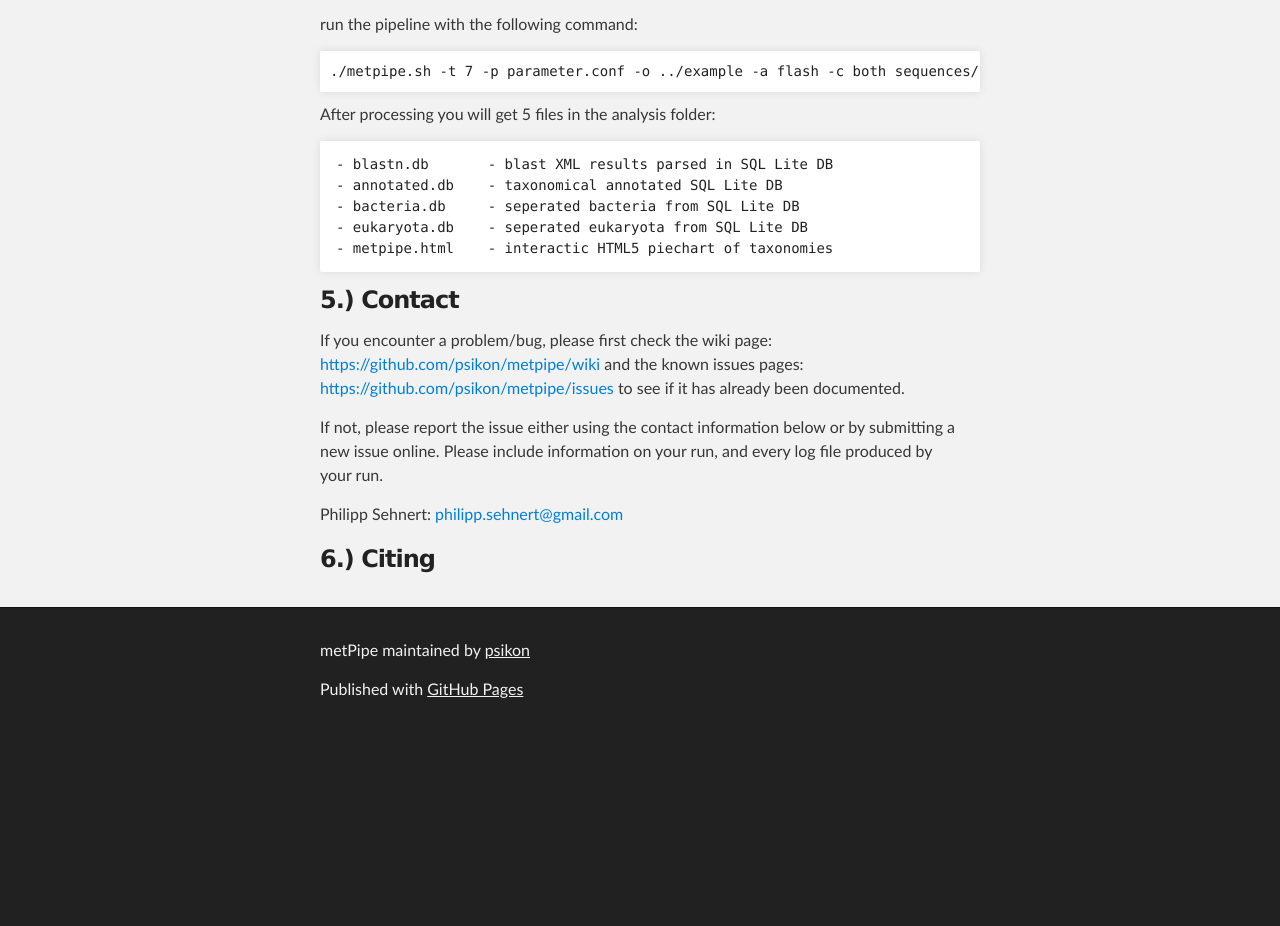
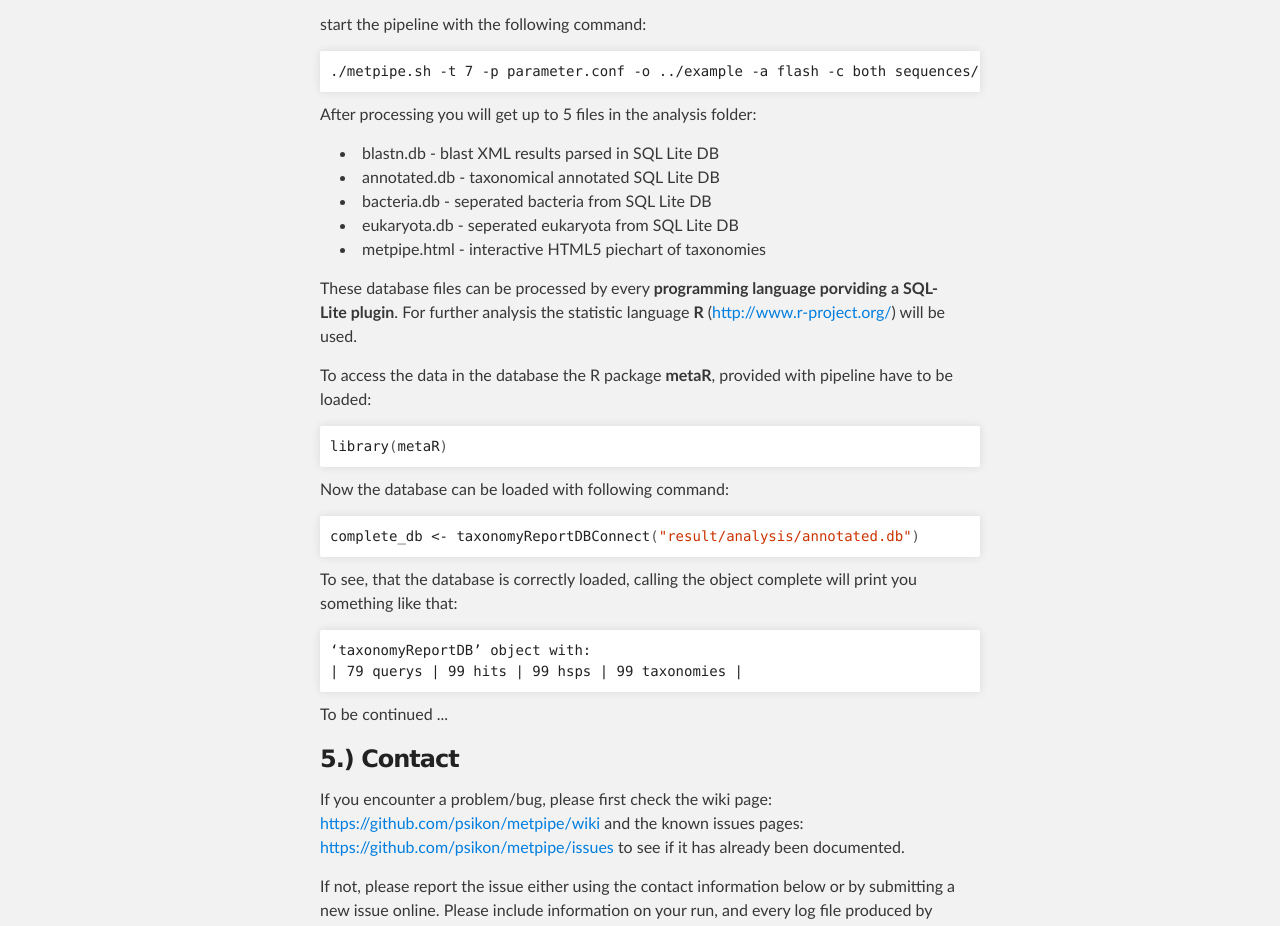
Before and after one commit to psikon/metpipe, a plain HTML site: page index.html in a window 1280 px wide. Shown: the part 2200-3126 px from the top of the page. Before the commit the page ends 2936 px from the top, so only its background shows below. Drawn offline with Linux system fonts and the light colour scheme.

```diff
--- a/index.html
+++ b/index.html
@@ -113,19 +113,38 @@ optional arguments:
 
 <p>For testing/tutorial purporses a little test dataset is included in the root folder. This data include 15.000 paired-end MiSeq reads with a length of 250bp.</p>
 
-<p>run the pipeline with the following command:</p>
+<p>start the pipeline with the following command:</p>
 
 <div class="highlight highlight-bash"><pre>./metpipe.sh -t 7 -p parameter.conf -o ../example -a flash -c both sequences/forward.fastq sequences/reverse/fastq
 </pre></div>
 
-<p>After processing you will get 5 files in the analysis folder:</p>
+<p>After processing you will get up to 5 files in the analysis folder:</p>
 
-<pre><code>- blastn.db       - blast XML results parsed in SQL Lite DB
-- annotated.db    - taxonomical annotated SQL Lite DB
-- bacteria.db     - seperated bacteria from SQL Lite DB
-- eukaryota.db    - seperated eukaryota from SQL Lite DB
-- metpipe.html    - interactic HTML5 piechart of taxonomies
-</code></pre>
+<ul>
+<li>blastn.db       - blast XML results parsed in SQL Lite DB</li>
+<li>annotated.db    - taxonomical annotated SQL Lite DB</li>
+<li>bacteria.db     - seperated bacteria from SQL Lite DB </li>
+<li>eukaryota.db    - seperated eukaryota from SQL Lite DB</li>
+<li>metpipe.html    - interactive HTML5 piechart of taxonomies</li>
+</ul><p>These database files can be processed by every <strong>programming language porviding a SQL-Lite plugin</strong>. For further analysis the statistic language <strong>R</strong> (<a href="http://www.r-project.org/">http://www.r-project.org/</a>) will be used.</p>
+
+<p>To access the data in the database the R package <strong>metaR</strong>, provided with pipeline have to be loaded:</p>
+
+<div class="highlight highlight-bash"><pre>library<span class="o">(</span>metaR<span class="o">)</span>
+</pre></div>
+
+<p>Now the database can be loaded with following command:</p>
+
+<div class="highlight highlight-bash"><pre>complete_db &lt;- taxonomyReportDBConnect<span class="o">(</span><span class="s2">"result/analysis/annotated.db"</span><span class="o">)</span>
+</pre></div>
+
+<p>To see, that the database is correctly loaded, calling the object complete will print you something like that:</p>
+
+<div class="highlight highlight-bash"><pre>‘taxonomyReportDB’ object with:
+| 79 querys | 99 hits | 99 hsps | 99 taxonomies |
+</pre></div>
+
+<p>To be continued ...</p>
 
 <h3>
 <a name="5-contact" class="anchor" href="#5-contact"><span class="octicon octicon-link"></span></a>5.) Contact</h3>
```
Also changed, not shown: params.json (+1 -1 lines).
